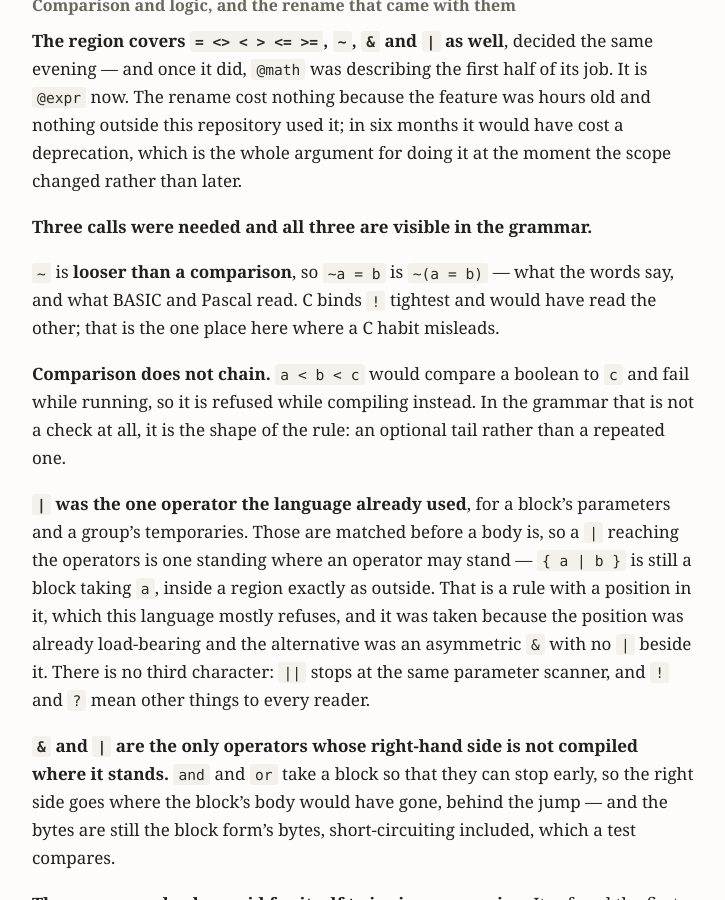
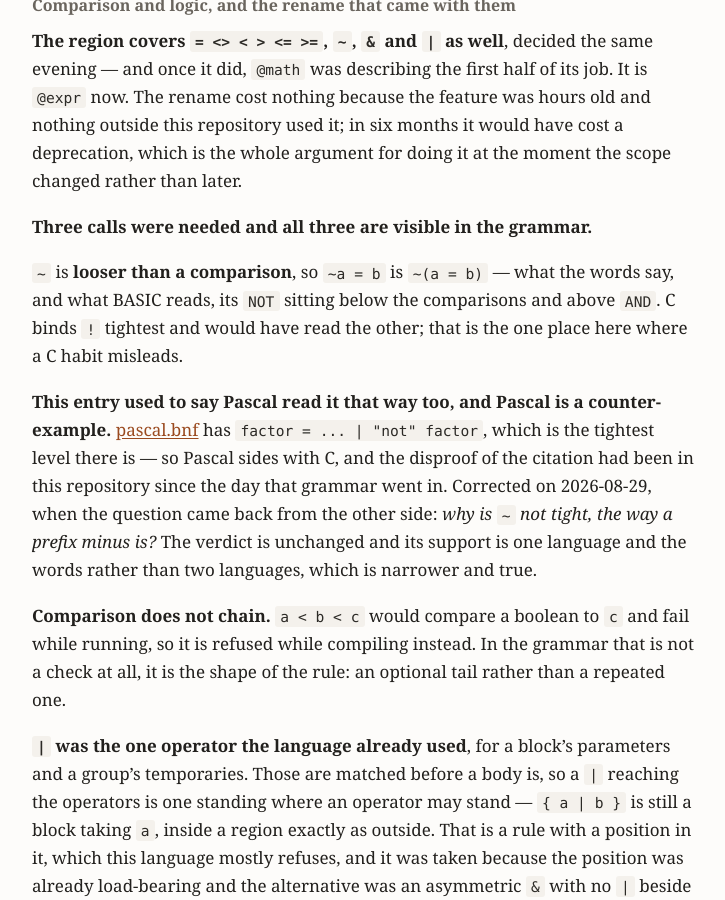
Before and after one commit to hansolovkarlsson/Solveig, a Jekyll site: the page built from docs/ideas.md, in a window 1280 px wide and 900 px high, scrolled down 67615 px. Shown: the whole window, without its empty margins (276-1001 px from the left). Built offline with Jekyll 4.4.1, drawn with Linux system fonts in a browser that asks for light colours; our own code applies the rules of GitHub Pages for plain Markdown files.

Commit message:
Pascal is a counter-example to the rule it was cited for
`~` binds looser than a comparison in @expr, so `~a = b` is `~(a = b)`,
and the reason recorded for that was "the call BASIC and Pascal make".
BASIC yes: SOLABASIC-REFERENCE puts NOT below the comparisons and above
AND, which is this ladder exactly. Pascal no. check_syntax/pascal.bnf
has `factor = ... | "not" factor`, the tightest level there is, so
Pascal sides with C and would read `(~a) = b`.

The disproof had been in the tree since the Pascal grammar went in, and
nothing found it because nothing checks a claim about another language.
It surfaced when the question came back from the other side -- why is
`~` not tight, the way a prefix minus is? -- which is the reading Pascal
and C actually share.

The verdict does not move. `~a = b` reading as *not a equals b* is what
the words say and it is what BASIC does; the support is one language and
the words rather than two languages, which is narrower and true. Three
live sites: the compiler comment, which also names the counter-example
so the next reader of that function has it; the reference, where "a C
habit misleads" becomes "a habit from either"; and the ideas entry,
which carries the correction as a correction because that is the
document the reasoning survives in.

CHANGELOG and the journal keep the original wording. Both record what
was thought at the time, which is what they are for.

Co-Authored-By: Claude Opus 5 <noreply@anthropic.com>
Claude-Session: https://claude.ai/code/session_0115jjci3KQAXoykkVA5Ahgm

```diff
--- a/docs/ideas.md
+++ b/docs/ideas.md
@@ -2604,8 +2604,18 @@ scope changed rather than later.
 **Three calls were needed and all three are visible in the grammar.**
 
 `~` is **looser than a comparison**, so `~a = b` is `~(a = b)` — what the words
-say, and what BASIC and Pascal read. C binds `!` tightest and would have read
-the other; that is the one place here where a C habit misleads.
+say, and what BASIC reads, its `NOT` sitting below the comparisons and above
+`AND`. C binds `!` tightest and would have read the other; that is the one place
+here where a C habit misleads.
+
+**This entry used to say Pascal read it that way too, and Pascal is a
+counter-example.** [pascal.bnf](../programs/check_syntax/pascal.bnf) has
+`factor = ... | "not" factor`, which is the tightest level there is — so Pascal
+sides with C, and the disproof of the citation had been in this repository since
+the day that grammar went in. Corrected on 2026-08-29, when the question came
+back from the other side: *why is `~` not tight, the way a prefix minus is?* The
+verdict is unchanged and its support is one language and the words rather than
+two languages, which is narrower and true.
 
 **Comparison does not chain.** `a < b < c` would compare a boolean to `c` and
 fail while running, so it is refused while compiling instead. In the grammar
```
Also changed, not shown: docs/REFERENCE.md (+3 -2 lines), 1 other file.
